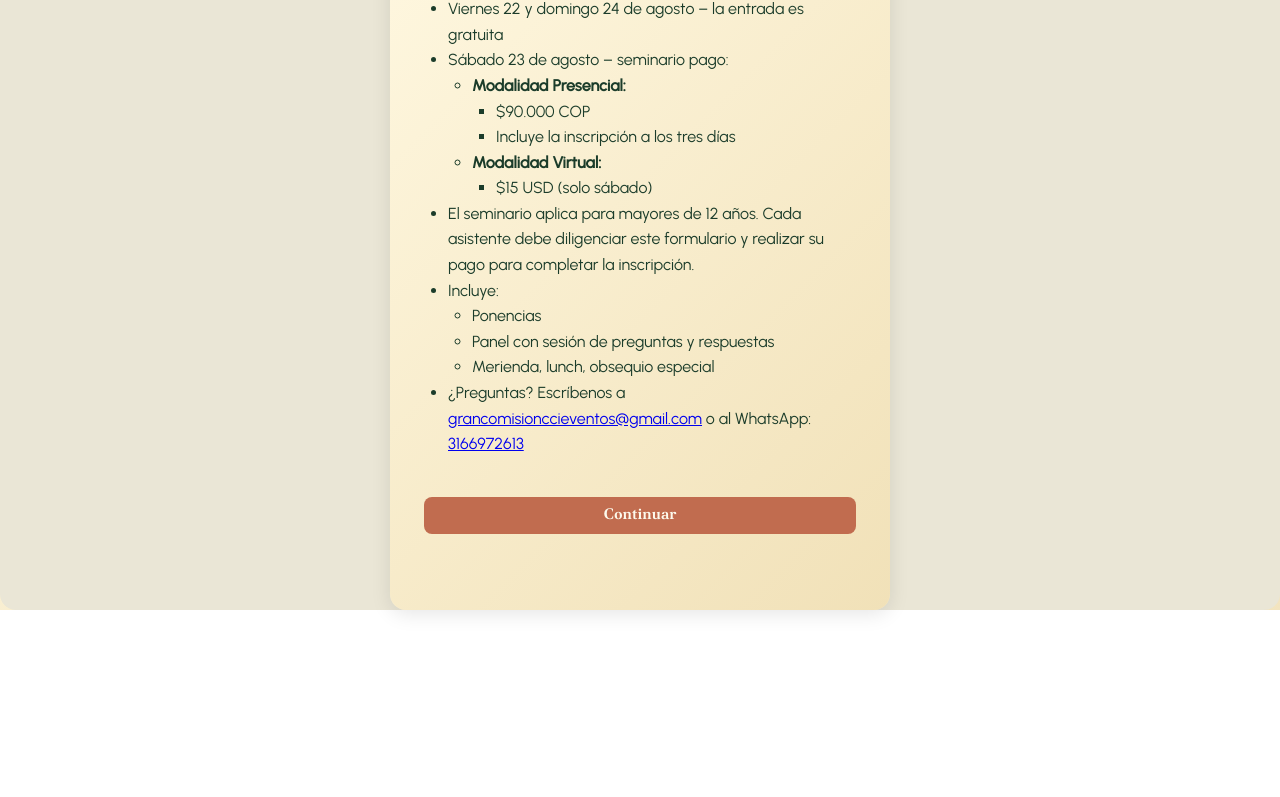
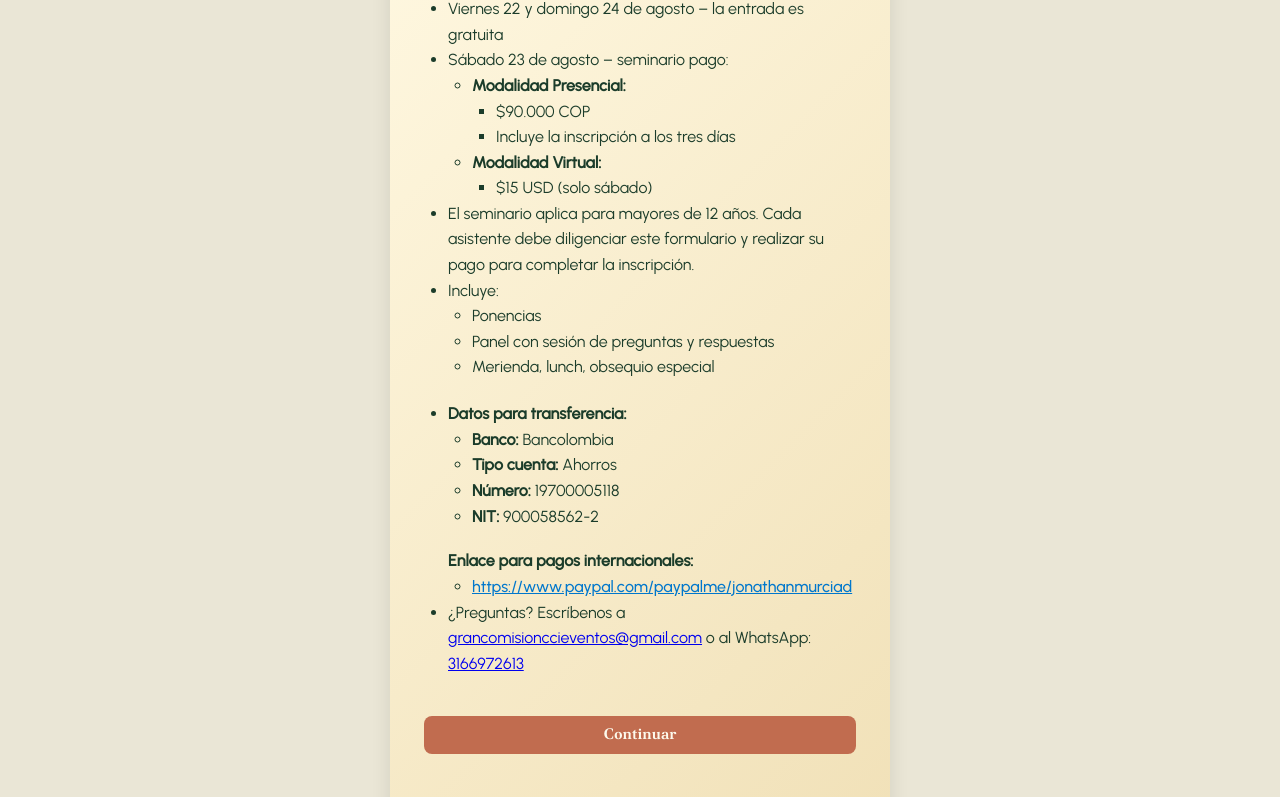
Before and after one commit to SamPerezCode/aniversario-lgc, a React (Vite) app: page / in a window 1280 px wide. Shown: the part 460-1257 px from the top of the page. Before the commit the page ends 1070 px from the top, so only its background shows below. Built offline with nearby package versions, Linux system fonts and the light colour scheme.

Commit message:
Agregar información de transferencia y enlace para pagos internacionales en el formulario de inscripción

```diff
--- a/src/components/inscripciones/FormularioInscripcion.css
+++ b/src/components/inscripciones/FormularioInscripcion.css
@@ -37,26 +37,7 @@
     font-weight: bold;
 }
 
-/*
-form label {
-    display: block;
-    margin-bottom: 20px;
-    color: #444;
-    font-weight: 500;
-    font-family: var(--font-subtitulos);
-}
 
-form input,
-form select {
-    width: 100%;
-    padding: 10px 14px;
-    border-radius: 8px;
-    border: 1px solid #ccc;
-    margin-top: 6px;
-    font-size: 1rem;
-    box-sizing: border-box;
-    font-family: var(--font-cuerpo);
-} */
 
 form button {
     width: 100%;
@@ -72,9 +53,7 @@ form button {
     font-family: var(--font-subtitulos);
 }
 
-/* form button:hover {
-    background-color: #225ea8;
-} */
+
 
 .error {
     color: #d9534f;
@@ -307,6 +286,10 @@ form button {
     padding-left: 1.5rem;
 }
 
+.mensaje-evento h4 {
+    margin-bottom: 0px;
+}
+
 .btn-continuar {
     margin-top: 1.5rem;
     padding: 0.75rem 1.5rem;
--- a/src/components/inscripciones/FormularioInscripcion.jsx
+++ b/src/components/inscripciones/FormularioInscripcion.jsx
@@ -73,6 +73,30 @@ const InscripcionPublica = () => {
                                         <li>Merienda, lunch, obsequio especial</li>
                                     </ul>
                                 </li>
+                                <li>
+                                    <h4>Datos para transferencia:</h4>
+                                    <ul>
+                                        <li><strong>Banco:</strong> Bancolombia</li>
+                                        <li><strong>Tipo cuenta:</strong> Ahorros</li>
+                                        <li><strong>Número:</strong> 19700005118</li>
+                                        <li><strong>NIT:</strong> 900058562-2</li>
+                                    </ul>
+                                    <h4 style={{ marginTop: '1.2rem' }}>Enlace para pagos internacionales:</h4>
+                                    <ul>
+                                        <li>
+                                            <a
+                                                href="https://www.paypal.com/paypalme/jonathanmurciad"
+                                                target="_blank"
+                                                rel="noopener noreferrer"
+                                                className='enlace-soporte'
+
+                                            >
+                                                https://www.paypal.com/paypalme/jonathanmurciad
+                                            </a>
+                                        </li>
+                                    </ul>
+
+                                </li>
                                 <li>¿Preguntas? Escríbenos a <a href="mailto:grancomisionccieventos@gmail.com">grancomisionccieventos@gmail.com</a> o al WhatsApp: <a href="https://wa.me/573166972613" target="_blank">3166972613</a></li>
                             </ul>
 
```
